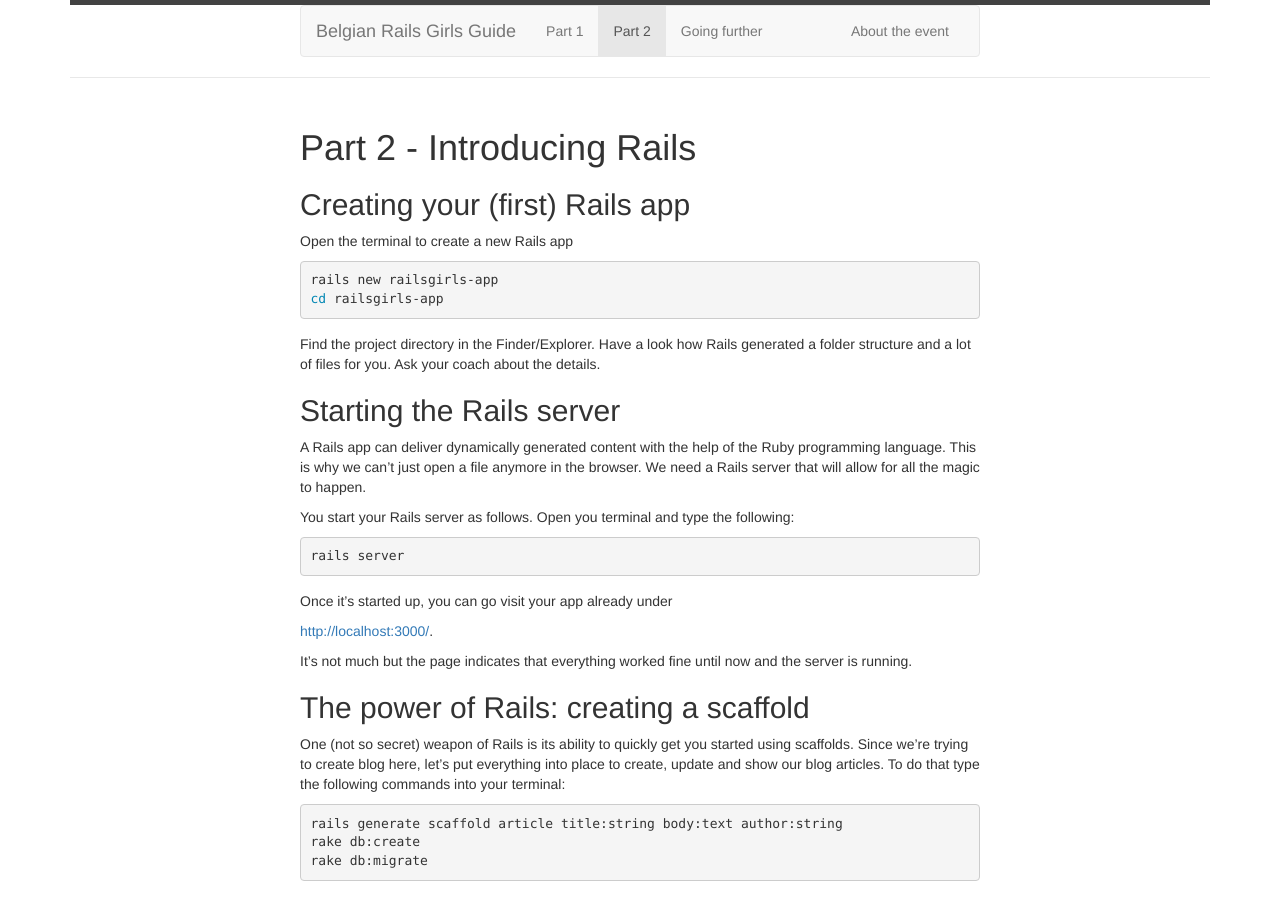
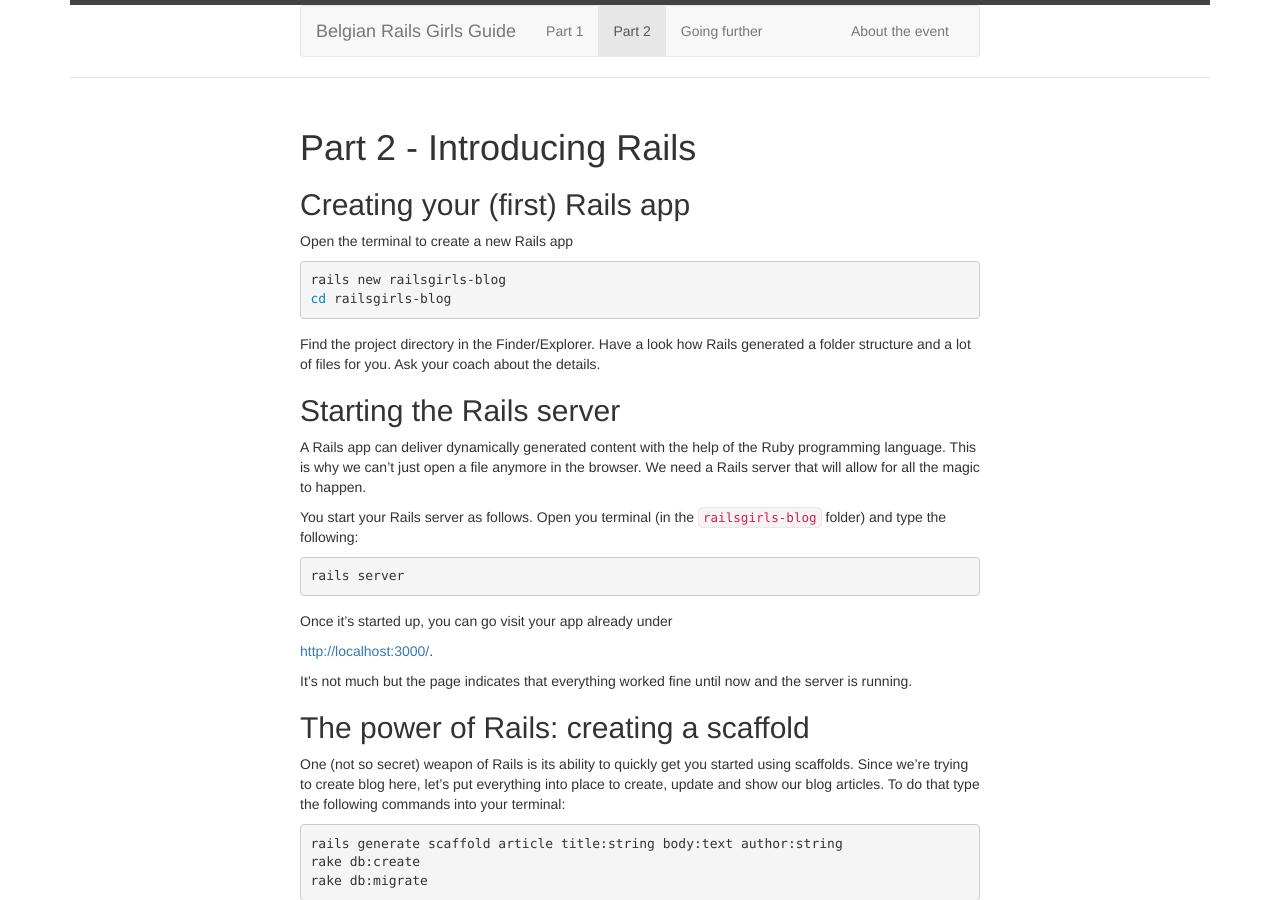
Before and after one commit to brug-be/railsgirls_guide, a Jekyll site: the page built from part_2_dynamic.md, in a window 1280 px wide and 900 px high. Built offline with Jekyll 4.4.1, drawn with Linux system fonts in a browser that asks for light colours; nearby versions of some CDN libraries.

Commit message:
clarify where to type rails server, lets call the app rg-blog

```diff
--- a/part_2_dynamic.md
+++ b/part_2_dynamic.md
@@ -11,8 +11,8 @@
 Open the terminal to create a new Rails app
 
 {% highlight bash %}
-rails new railsgirls-app
-cd railsgirls-app
+rails new railsgirls-blog
+cd railsgirls-blog
 {% endhighlight %}
 
 Find the project directory in the Finder/Explorer. Have a look how Rails generated a folder structure and a lot of files for you. Ask your coach about the details.
@@ -22,7 +22,7 @@
 
 A Rails app can deliver dynamically generated content with the help of the Ruby programming language. This is why we can't just open a file anymore in the browser. We need a Rails server that will allow for all the magic to happen.
 
-You start your Rails server as follows. Open you terminal and type the following:
+You start your Rails server as follows. Open you terminal (in the `railsgirls-blog` folder) and type the following:
 
 {% highlight bash %}
 rails server
```
